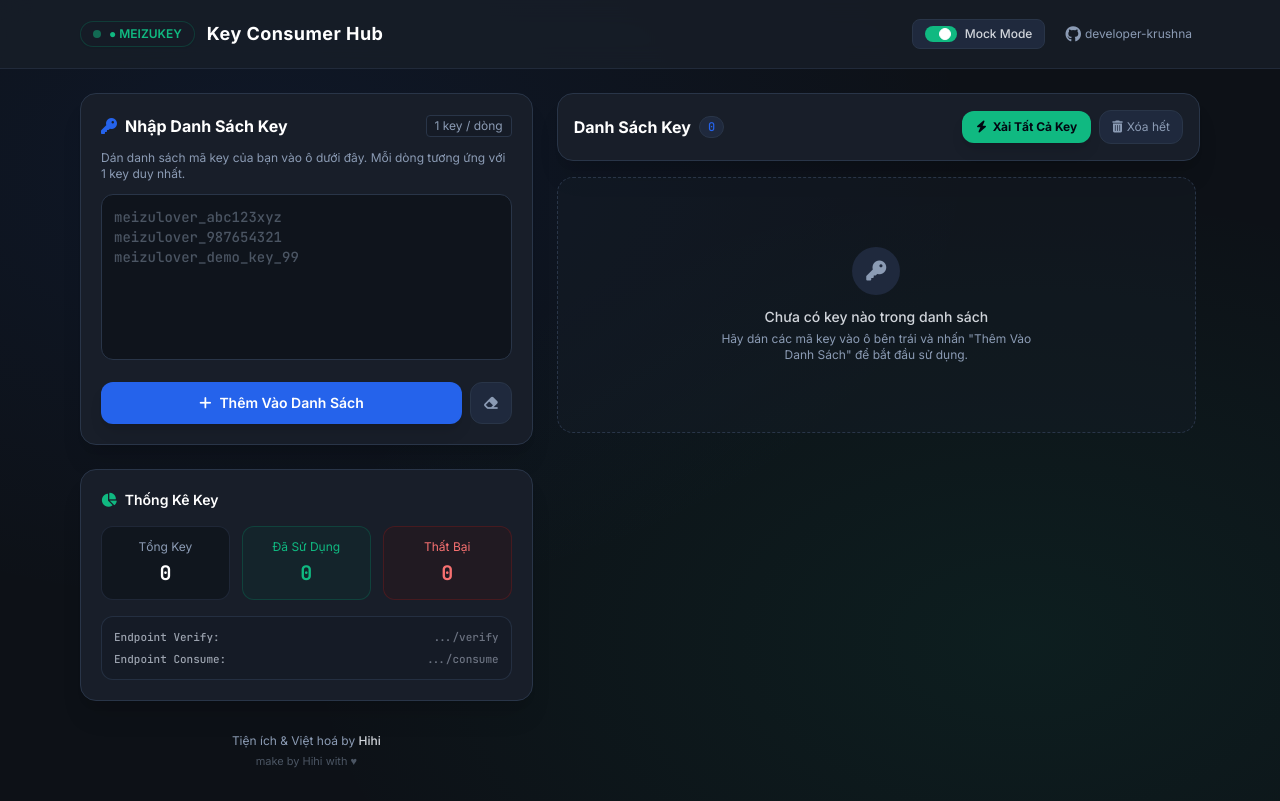
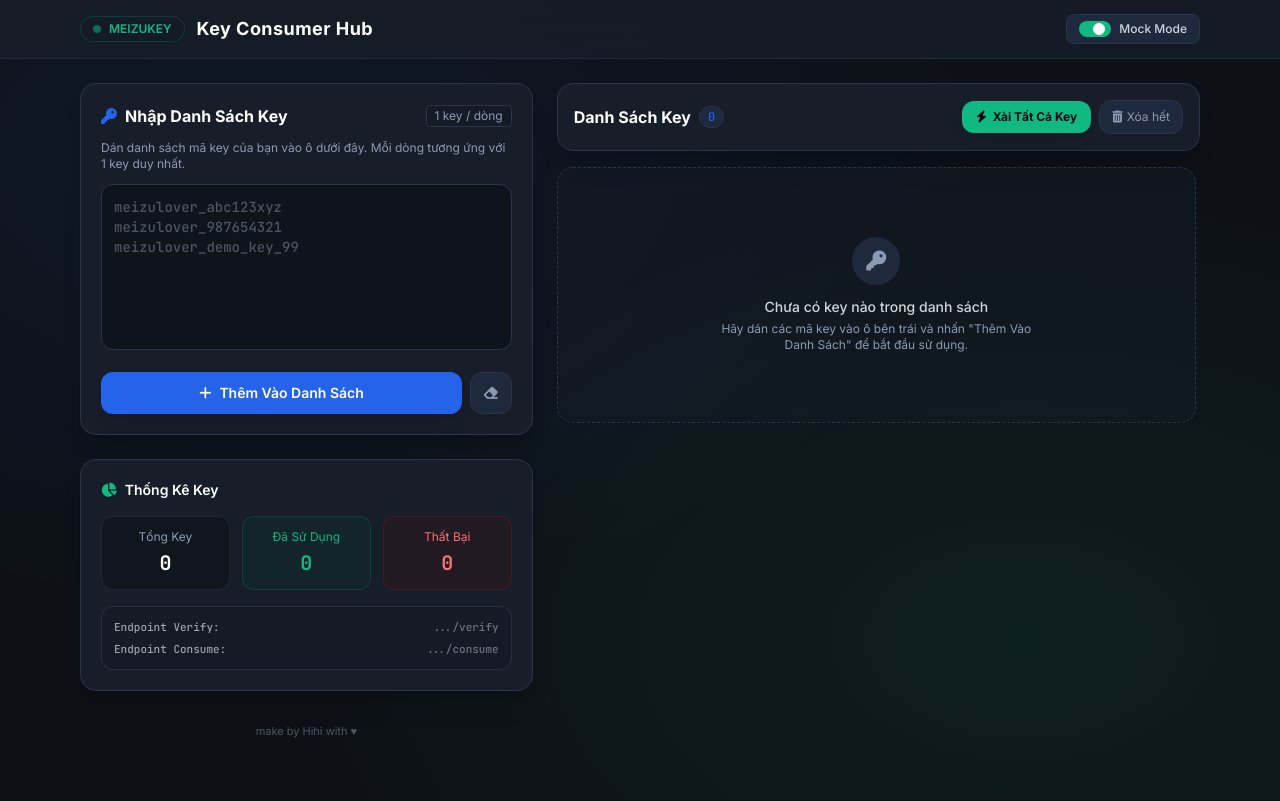
Before and after one commit to soctrungkien/1HzH9Axaj, a plain HTML site: page uploads/xaikeymeizu.html in a window 1280 px wide. Drawn offline with nearby package versions, Linux system fonts and the light colour scheme.

Commit message:
Uploaded xaikeymeizu.html via GAAC

```diff
--- a/uploads/xaikeymeizu.html
+++ b/uploads/xaikeymeizu.html
@@ -101,7 +101,7 @@
             <div class="flex items-center space-x-3">
                 <span class="inline-flex items-center px-3 py-1 rounded-full text-xs font-semibold bg-meizuBadgeBg text-meizuGreen border border-meizuGreenBorder shadow-sm">
                     <span class="w-2 h-2 rounded-full bg-meizuGreen mr-2 animate-pulse"></span>
-                    ● MEIZUKEY
+                    MEIZUKEY
                 </span>
                 <h1 class="text-lg font-bold text-white tracking-wide hidden sm:block">
                     Key Consumer Hub
@@ -115,10 +115,6 @@
                     <div class="w-8 h-4 bg-gray-700 peer-focus:outline-none rounded-full peer peer-checked:after:translate-x-full peer-checked:after:border-white after:content-[''] after:absolute after:top-[8px] after:left-[14px] after:bg-white after:border-gray-300 after:border after:rounded-full after:h-3 after:w-3 after:transition-all peer-checked:bg-meizuGreen"></div>
                     <span class="ml-2 font-medium text-gray-300">Mock Mode</span>
                 </label>
-                <a href="https://github.com/developer-krushna/" target="_blank" rel="noopener noreferrer" class="text-meizuMuted hover:text-white transition-colors p-2 text-sm flex items-center space-x-1">
-                    <i class="fa-brands fa-github text-base"></i>
-                    <span class="text-xs hidden md:inline">developer-krushna</span>
-                </a>
             </div>
         </div>
     </header>
@@ -195,7 +191,6 @@
 
             <!-- Author / Credits Footer -->
             <div class="text-center text-xs text-meizuMuted py-2 space-y-1">
-                <p>Tiện ích & Việt hoá by <span class="text-gray-300 font-medium">Hihi</span></p>
                 <p class="text-[11px] text-gray-600">make by Hihi with ♥</p>
             </div>
         </div>
```
